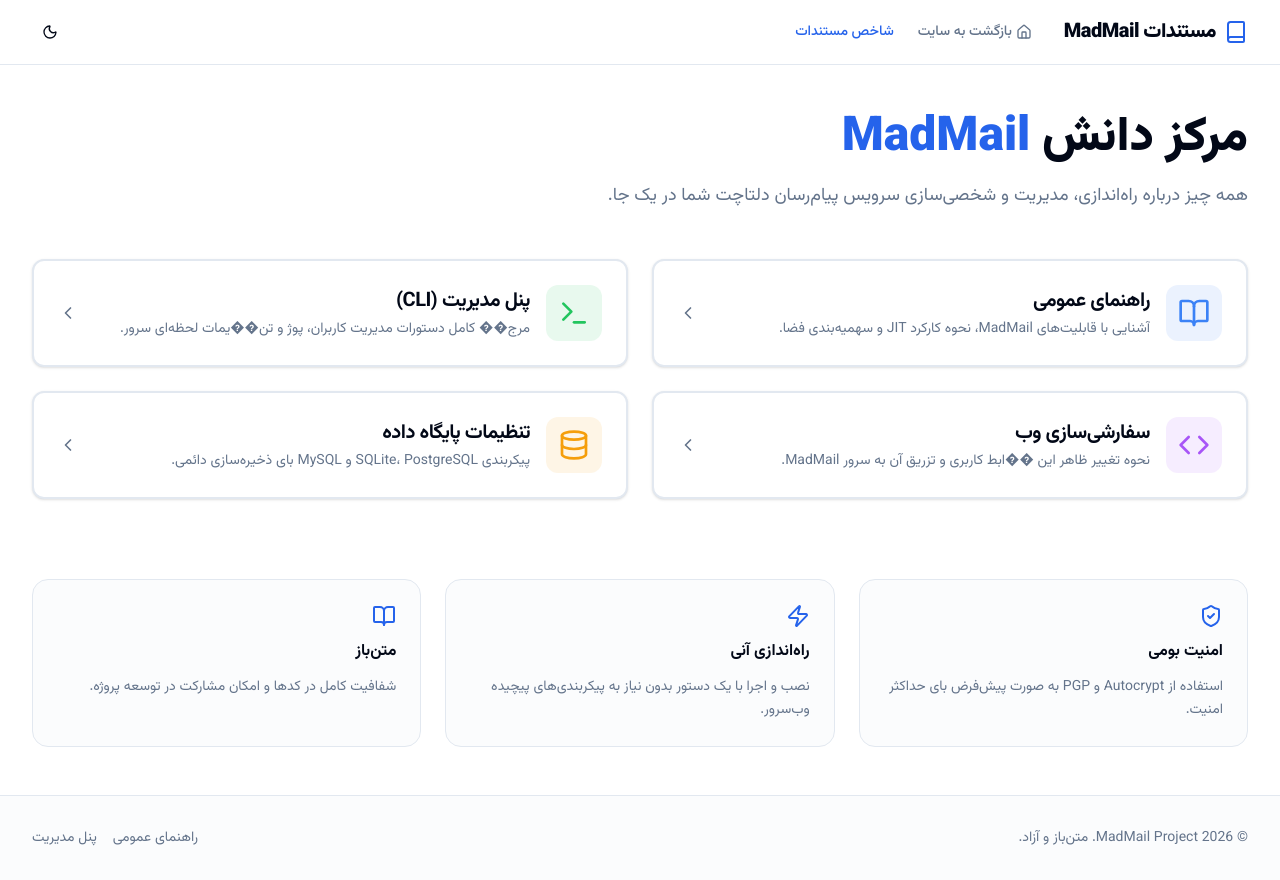
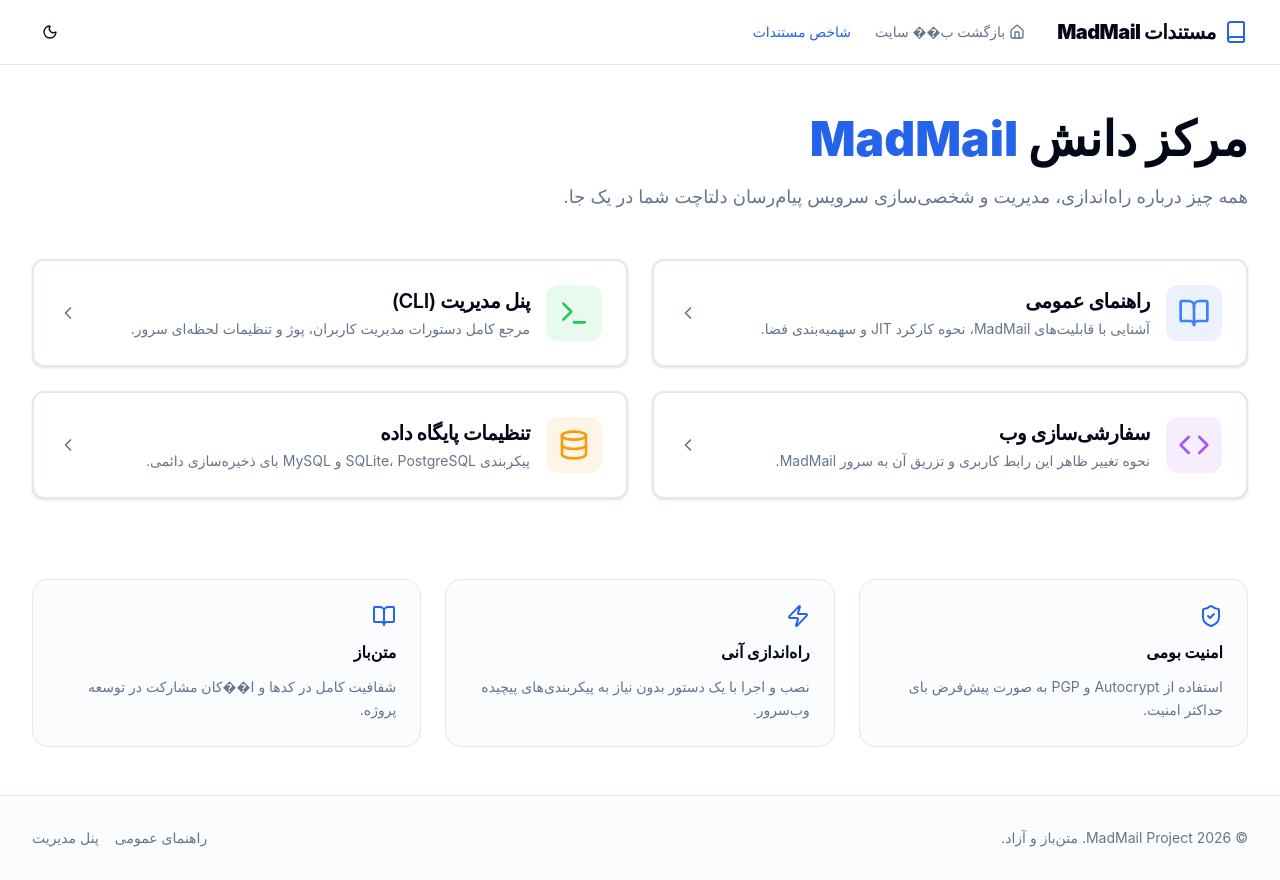
Before and after one commit to alireza-test-temp/madmail-web-interface-redesign, a React (Vite) app: page /docs in a window 1280 px wide. Built offline with nearby package versions, Linux system fonts and the light colour scheme.

Commit message:
feat: Finalization and Review
This final phase performs a comprehensive review of the codebase, focusing on fixing a redundant utility definition in the documentation index, ensuring consistent component usage, and verifying all Persian RTL layouts for production readiness.

```diff
--- a/src/components/layout/DocsLayout.tsx
+++ b/src/components/layout/DocsLayout.tsx
@@ -1,6 +1,6 @@
 import React from 'react';
 import { Link, useLocation } from 'react-router-dom';
-import { Book, Home, ChevronLeft } from 'lucide-react';
+import { Book, Home } from 'lucide-react';
 import { ThemeToggle } from '@/components/ThemeToggle';
 import { Toaster } from '@/components/ui/sonner';
 import { cn } from '@/lib/utils';
@@ -10,7 +10,7 @@
 export function DocsLayout({ children }: DocsLayoutProps) {
   const location = useLocation();
   return (
-    <div className="min-h-screen flex flex-col bg-background font-['Vazirmatn']" dir="rtl">
+    <div className="min-h-screen flex flex-col bg-background font-sans" dir="rtl">
       <header className="sticky top-0 z-40 w-full border-b bg-background/95 backdrop-blur supports-[backdrop-filter]:bg-background/60">
         <div className="max-w-7xl mx-auto px-4 sm:px-6 lg:px-8 flex h-16 items-center justify-between">
           <div className="flex items-center gap-8">
@@ -21,7 +21,7 @@
             <nav className="hidden md:flex items-center gap-6">
               <Link to="/" className="text-sm font-medium text-muted-foreground hover:text-primary transition-colors flex items-center gap-1">
                 <Home className="h-4 w-4" />
-                بازگشت به سایت
+                بازگشت ب�� سایت
               </Link>
               <Link
                 to="/docs"
@@ -34,7 +34,9 @@
               </Link>
             </nav>
           </div>
-          <ThemeToggle className="relative top-0 right-0" />
+          <div className="flex items-center gap-4">
+            <ThemeToggle className="relative top-0 right-0" />
+          </div>
         </div>
       </header>
       <main className="flex-1">
--- a/src/main.tsx
+++ b/src/main.tsx
@@ -73,6 +73,7 @@
     element: <DatabaseDocsPage />,
     errorElement: <RouteErrorBoundary />,
   },
+  // Dynamic catch-all slug must be at the end to prevent collisions with static paths
   {
     path: "/:slug",
     element: <ContactViewPage />,
--- a/src/pages/DocsIndexPage.tsx
+++ b/src/pages/DocsIndexPage.tsx
@@ -4,6 +4,7 @@
 import { BookOpen, Terminal, Code, Database, ChevronLeft, ShieldCheck, Zap } from 'lucide-react';
 import { Link } from 'react-router-dom';
 import { motion } from 'framer-motion';
+import { cn } from '@/lib/utils';
 export function DocsIndexPage() {
   const sections = [
     {
@@ -16,7 +17,7 @@
     },
     {
       title: 'پنل مدیریت (CLI)',
-      desc: 'مرج�� کامل دستورات مدیریت کاربران، پوژ و تن��یمات لحظه‌ای سرور.',
+      desc: 'مرجع کامل دستورات مدیریت کاربران، پوژ و تنظیمات لحظه‌ای سرور.',
       icon: Terminal,
       href: '/docs/admin',
       color: 'text-green-500',
@@ -24,7 +25,7 @@
     },
     {
       title: 'سفارشی‌سازی وب',
-      desc: 'نحوه تغییر ظاهر این ��ابط کاربری و تزریق آن به سرور MadMail.',
+      desc: 'نحوه تغییر ظاهر این رابط کاربری و تزریق آن به سرور MadMail.',
       icon: Code,
       href: '/docs/custom-html',
       color: 'text-purple-500',
@@ -87,13 +88,10 @@
           <div className="p-6 rounded-2xl bg-muted/30 border space-y-3">
             <BookOpen className="w-6 h-6 text-primary" />
             <h3 className="font-bold">متن‌باز</h3>
-            <p className="text-sm text-muted-foreground leading-relaxed">شفافیت کامل در کدها و امکان مشارکت در توسعه پروژه.</p>
+            <p className="text-sm text-muted-foreground leading-relaxed">شفافیت کامل در کدها و ا��کان مشارکت در توسعه پروژه.</p>
           </div>
         </div>
       </div>
     </DocsLayout>
   );
 }
-function cn(...inputs: any[]) {
-  return inputs.filter(Boolean).join(' ');
-}
```
